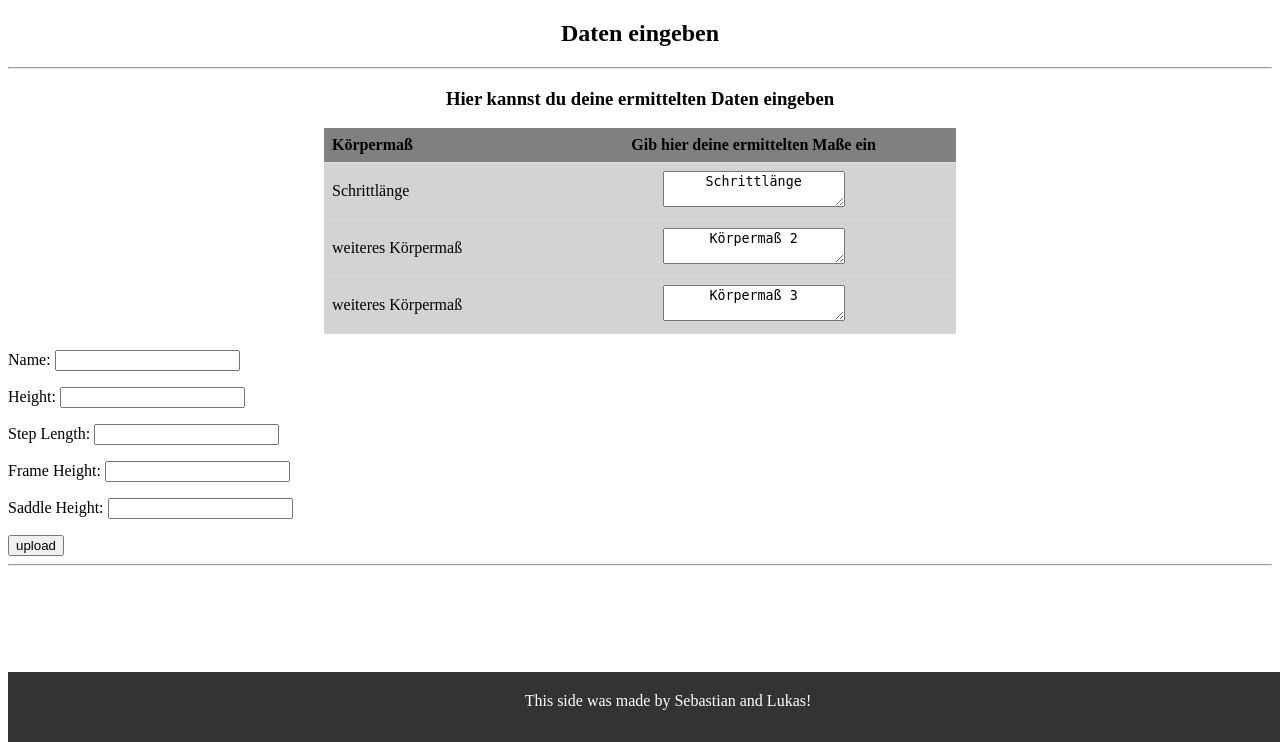
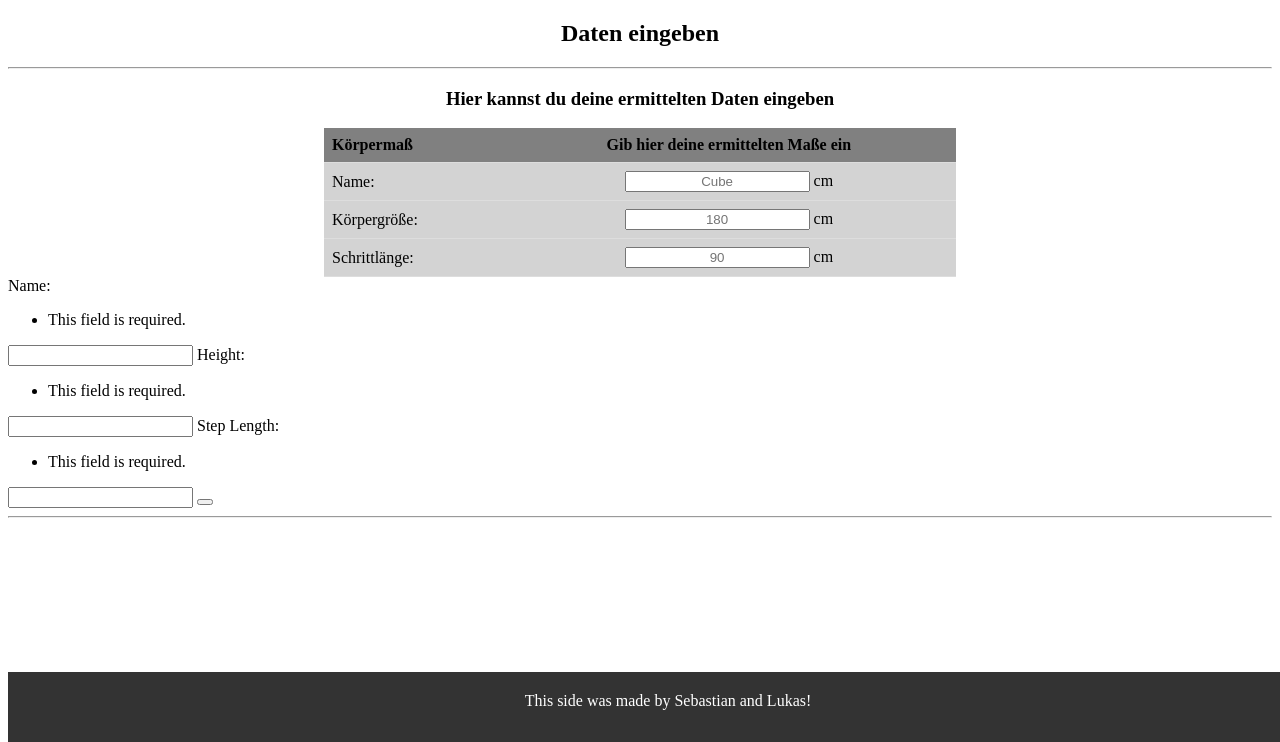
Before and after one commit to lukaskonietzka/bikefitting, a Django app: page /inputData in a window 1280 px wide; the page is wider, and only the part inside the window is pictured. Shown: the part 58-800 px from the top of that part. Run offline with Django 4.2, Linux system fonts and the light colour scheme; the visitor is signed in with stand-in values (Sample User, id 1).

Commit message:
get the input from user works!

```diff
--- a/bikefitting_app/views.py
+++ b/bikefitting_app/views.py
@@ -8,7 +8,7 @@
 
 from django import forms
 from django.forms import ModelForm
-from django.shortcuts import render
+from django.shortcuts import render, redirect
 from django.contrib.auth.decorators import login_required
 from django.http import HttpResponseRedirect
 from bikefitting_app.models import Roadbike, Mountainbike, Trekkingbike
@@ -16,10 +16,17 @@ from bikefitting_app.models import Fitting
 
 
 class FittingForms(ModelForm):
+    name = forms.TextInput()
+    height = forms.TextInput()
+    step_length = forms.TextInput()
+    frame_height = forms.TextInput()
+    saddle_height = forms.TextInput()
+
     class Meta:
         model = Fitting
-        fields = '__all__'
-        #fields = ('Name', 'Height', 'Step Length',)
+        # fields = '__all__'
+        fields = ('Name', 'Height', 'Step Length',)
+
 
 
 def index(request):
@@ -31,26 +38,24 @@ def index(request):
     """
     return render(request, 'index.html')
 
+
 @login_required()
 def selectBike(request):
     """
     Generating the "select Bike" page
     and creat the object that is needed.
+    If more types are selected, we switch to the error-page
     :param request:     Data from the html file
     :return:            The selectBike.html file to render
     """
-    # TODO Button name muss noch ergänzt werden
-    if request.method == 'POST':
-        button_value = request.POST.get('name of this button')
-        if button_value == 'roadBike':
-            request.session['fittingTyp'] = 1
-        elif button_value == 'mountainBike':
-            request.session['fittingTyp'] = 2
-        elif button_value == 'trekkingBike':
-            request.session['fittingTyp'] = 3
-        else:
+    global current_bike
+    if request.POST:
+        bikes = request.POST.getlist('bike')
+        if len(bikes) > 1:
             return render(request, 'error.html')
+        current_bike = bikes[0]
     return render(request, 'selectBike.html')
+
 
 @login_required()
 def measureStepLenght(request):
@@ -62,39 +67,35 @@ def measureStepLenght(request):
     """
     return render(request, 'measureStepLenght.html')
 
+
 @login_required()
 def inputData(request):
     """
     Generating the "Input" page
     And calls the creatFitting()-Methode on an object.
     This method is writing the data from the input into the database.
+    If you type in another value, we throw an Exception.
     :param request:     Data from the html file
     :return:            The inputData.html file to render
     """
-    # TODO Punkte klären:
-    # Wie kann man daten berechnen und in das Datenmodel schreiben?
-    # wird automatisch eine ID im Datenmodell angelegt?
-    # Wie kann man auf den Usernamen der accounts zugreifen und wie schreibe ich es in die Datenbank?
+    form = FittingForms(request.POST)
+    if request.POST:
+        name = request.POST['Name']
+        height = int(request.POST['Height'])
+        step_length = int(request.POST['Step Length'])
+        if current_bike == 'rb':
+            rb = Roadbike()
+            print('RB', rb.create_roadbike_fitting(name, height, step_length))
+        elif current_bike == 'mb':
+            mb = Mountainbike()
+            print('MB', mb.create_mountainbike_fitting(name, height, step_length))
+        elif current_bike == 'tb':
+            tb = Trekkingbike()
+            print('TB', tb.create_trekkingbike_fitting(name, height, step_length))
+        else:
+            return render(request, 'error.html')
+    return render(request, 'inputData.html', {'form': form})
 
-    form = FittingForms()
-    fitting_type = request.session.get('fittingTyp')
-    data = {'Name': 'Sworks', 'Height': '180', 'Step Length': '90', 'Frame Height': '56', 'Saddle Height': '66'}
-
-    if request.method == 'POST':
-        form = FittingForms(request.POST)
-        if form.is_valid():
-            form.save()
-
-    context = {'form': form}
-
-    if fitting_type == 1:
-        rb = Roadbike()
-    elif fitting_type == 2:
-        mb = Mountainbike()
-    elif fitting_type == 3:
-        tb = Trekkingbike()
-
-    return render(request, 'inputData.html', context)
 
 @login_required()
 def results(request):
@@ -110,6 +111,7 @@ def results(request):
     fittings = Fitting.objects.all()
     return render(request, 'results.html', dict(fittings=fittings))
 
+
 def error(request):
     """
     Is always called, when an error appears.
--- a/templates/inputData.html
+++ b/templates/inputData.html
@@ -8,8 +8,8 @@
 
     <h3 style="text-align: center" > Hier kannst du deine ermittelten Daten eingeben </h3>
 
+
     <table>
-
         <tr>
             <th style="text-align: left"> Körpermaß </th>
             <th> Gib hier deine ermittelten Maße ein </th>
@@ -17,27 +17,27 @@
 
         <tr>  <!-- TODO: textareas must not be empty -->
             <!-- TODO: Name, Körpergröße, Schrittlänge -->
-			<td style="text-align: left"> Schrittlänge </td>
-			<td> <textarea style="text-align: center"> Schrittlänge </textarea> </td>
+            <td style="text-align: left"> Name: </td>
+            <td> <input style="text-align: center", type="text" , name="name", id="name", placeholder="Cube"> cm </td>
         </tr>
 
         <tr> <!-- TODO: textareas must not be empty -->
-            <td style="text-align: left"> weiteres Körpermaß </td>
-			<td> <textarea style="text-align: center"> Körpermaß 2 </textarea> </td>
+            <td style="text-align: left"> Körpergröße: </td>
+            <td> <input style="text-align: center", type="text" , name="height", id="height", placeholder="180"> cm </td>
         </tr>
 
         <tr> <!-- TODO: INPUT!!! textareas must not be empty -->
-			<td style="text-align: left"> weiteres Körpermaß </td>
-			<td> <textarea style="text-align: center"> Körpermaß 3 </textarea> </td>
+            <td style="text-align: left"> Schrittlänge: </td>
+            <td> <input style="text-align: center", name="step_length,", id="step_length", placeholder="90"> cm  </td>
         </tr>
-
     </table>
-
+    <div>
+        <form method="POST" action="{% url 'inputData' %}" enctype="multipart/form-data">
+            {% csrf_token %}
+            {{ form }}
+            <button type="submit"></button>
+        </form>
+    </div>
     <!-- TODO: Methodenaufruf bei Klick auf Button oder bei Laden der "results"-Seite -->
-    <form method="post" style="align-content: center">
-        {% csrf_token %}
-        {{ form.as_p }}
-        <button type = "submit">upload</button> <!-- TODO: Button in die Mitte setzen -->
-    </form>
 
 {% endblock %}
```
Also changed, not shown: templates/selectBike.html (+17 -7 lines). Lines whose indentation alone changed are shown as unchanged.
